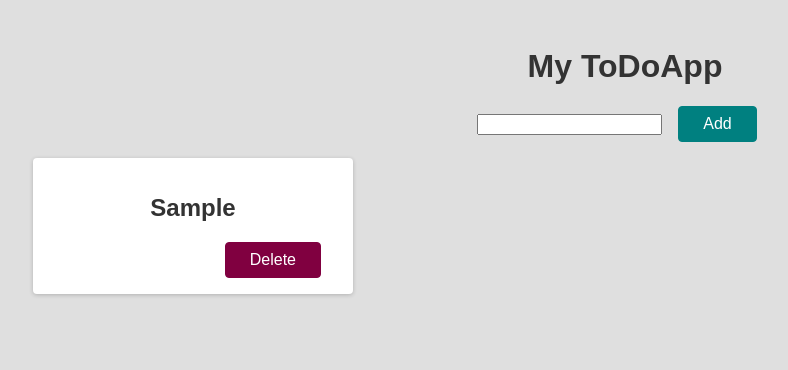
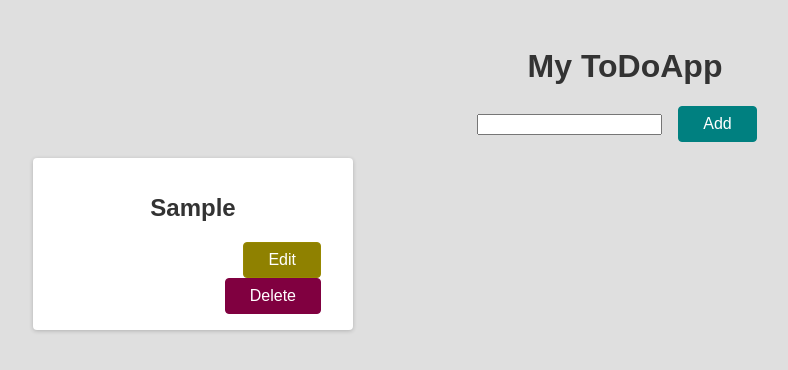
Before and after one commit to atenajoon/ToDoApp, a React (Create React App) app: page / in a window 1280 px wide. Both pictures are taken after typing "Sample" into the empty fields and a click on the button "Add". Shown: the top 370 px of the page, without its empty margins (15-803 px from the left). Built offline with nearby package versions, Linux system fonts and the light colour scheme.

Commit message:
Edit button added to the cards

```diff
--- a/src/components/ToDoApp.jsx
+++ b/src/components/ToDoApp.jsx
@@ -19,6 +19,10 @@ const ToDoApp = () => {
   useEffect(() => {
     localStorage.setItem("todoList", JSON.stringify(arr));
   }, [arr]);
+
+  const handleEditClick = (value) => {
+    console.log(value);
+  };
 
   const handleChange = (e) => {
     const { value } = e.target;
@@ -48,11 +52,12 @@ const ToDoApp = () => {
   return (
     <div>
       <ToDoInput value={value} onChange={handleChange} onAdd={handleAdd} />
-      {arr.map((item, index) => (
+      {arr.map((value, index) => (
         <ToDoCard
           key={index}
-          item={item}
+          item={value}
           onDelete={() => handleModalShow(index)}
+          onEdit={() => handleEditClick(value)}
         />
       ))}
       <Modal
--- a/src/components/ToDoCard.jsx
+++ b/src/components/ToDoCard.jsx
@@ -1,9 +1,14 @@
 import Button from "./Button";
 
-const ToDoCard = ({ item, onDelete }) => {
+const ToDoCard = ({ item, onDelete, onEdit }) => {
   return (
     <div className="card">
       <h2>{item}</h2>
+      <div className="actions">
+        <Button className="btn--yellow" onClick={onEdit}>
+          Edit
+        </Button>
+      </div>
       <div className="actions">
         <Button onClick={onDelete}>Delete</Button>
       </div>
--- a/src/index.css
+++ b/src/index.css
@@ -60,6 +60,15 @@ h2 {
   border-color: #066e6e;
 }
 
+.btn--yellow {
+  background-color: rgb(143, 129, 0);
+  border-color: rgb(151, 136, 0);
+}
+.btn--yellow:hover {
+  background-color: rgb(155, 139, 1);
+  border-color: rgb(165, 149, 4);
+}
+
 .card {
   background-color: white;
   border-radius: 4px;
```
